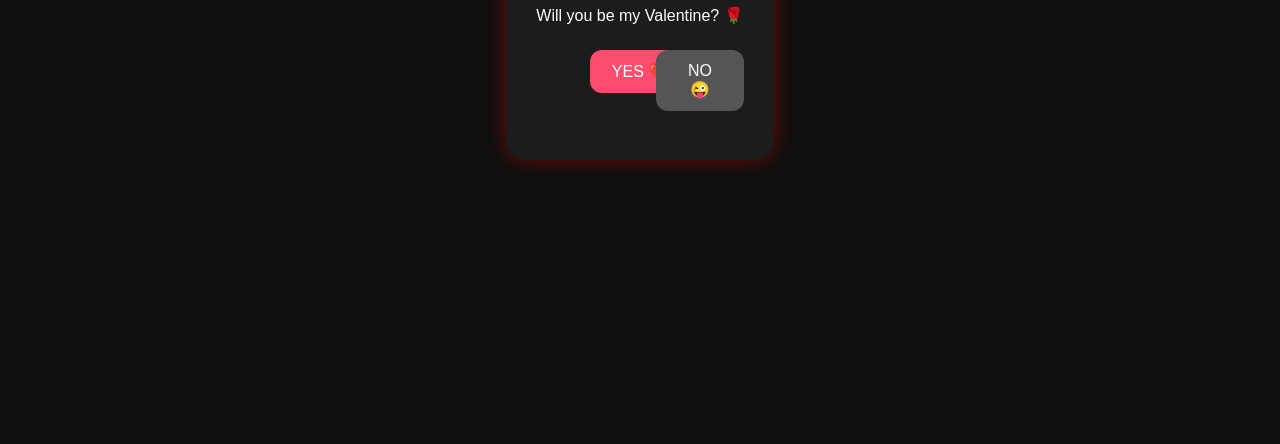
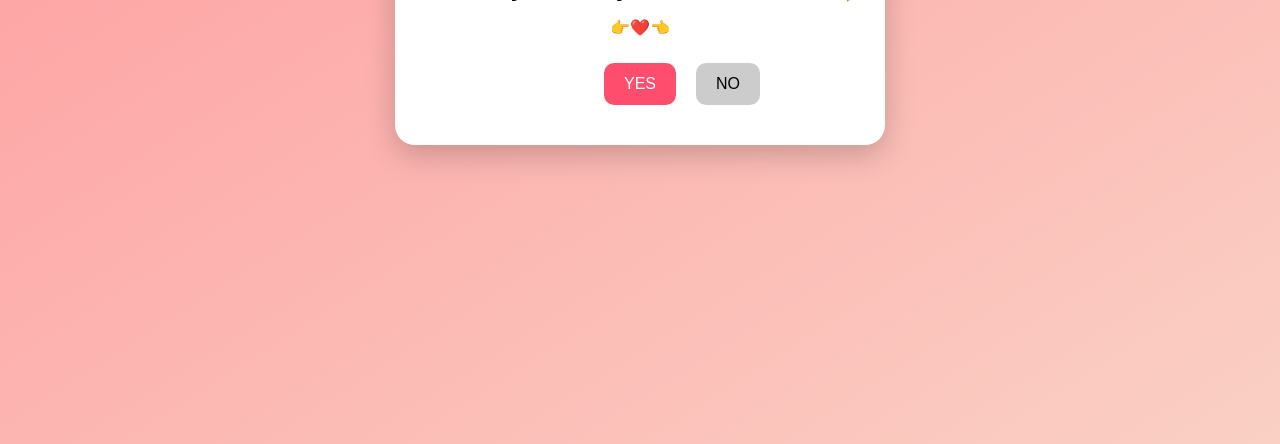
Before and after one commit to fahroujdesouza-sys/Valentine, a plain HTML site: page index.html in a window 1280 px wide. Shown: the part 372-816 px from the top of the page. Drawn offline with Linux system fonts and the light colour scheme.

Commit message:
Valentine proposal❤️

```diff
--- a/index.html
+++ b/index.html
@@ -5,74 +5,70 @@
   <title>For Tara ❤️</title>
   <style>
     body {
-      background: #0f0f0f;
-      color: white;
-      font-family: Arial, sans-serif;
       height: 100vh;
       display: flex;
+      justify-content: center;
       align-items: center;
-      justify-content: center;
-      margin: 0;
+      background: linear-gradient(to bottom right, #ff9a9e, #fad0c4);
+      font-family: Arial, sans-serif;
+      overflow: hidden;
     }
-    .card {
+
+    .box {
       text-align: center;
-      background: #1c1c1c;
+      background: white;
       padding: 30px;
       border-radius: 20px;
-      box-shadow: 0 0 20px rgba(255,0,0,0.4);
+      box-shadow: 0 10px 30px rgba(0,0,0,0.2);
     }
+
     h1 {
-      color: #ff4d6d;
+      font-size: 24px;
     }
-    .buttons {
-      margin-top: 25px;
-      position: relative;
-      height: 80px;
-    }
+
     button {
-      padding: 12px 22px;
+      padding: 12px 20px;
       font-size: 16px;
       border: none;
-      border-radius: 12px;
+      border-radius: 10px;
       cursor: pointer;
+      margin: 10px;
     }
+
     #yes {
-      background: #ff4d6d;
+      background-color: #ff4d6d;
       color: white;
     }
+
     #no {
+      background-color: #ccc;
       position: absolute;
-      background: #555;
-      color: white;
-      left: 120px;
-      top: 0;
     }
   </style>
 </head>
 <body>
 
-<div class="card">
-  <h1>💖 Tara 💖</h1>
-  <p>Will you be my Valentine? 🌹</p>
-  <div class="buttons">
-    <button id="yes" onclick="yesClicked()">YES ❤️</button>
-    <button id="no" onmouseover="moveNo()">NO 😜</button>
+  <div class="box">
+    <h1>💖 Will you be my Valentine, Tara? 💐</h1>
+    <p>👉❤️👈</p>
+    <button id="yes" onclick="yesClick()">YES</button>
+    <button id="no">NO</button>
   </div>
-</div>
 
-<script>
-  function moveNo() {
+  <script>
     const noBtn = document.getElementById("no");
-    const x = Math.random() * 200;
-    const y = Math.random() * 50;
-    noBtn.style.left = x + "px";
-    noBtn.style.top = y + "px";
-  }
 
-  function yesClicked() {
-    alert("💘 She said YES! 💘");
-  }
-</script>
+    noBtn.addEventListener("mouseover", () => {
+      const x = Math.random() * (window.innerWidth - 100);
+      const y = Math.random() * (window.innerHeight - 50);
+      noBtn.style.left = x + "px";
+      noBtn.style.top = y + "px";
+    });
+
+    function yesClick() {
+      document.body.innerHTML = "<h1 style='color:white;'>🥰 I knew it! Happy Valentine’s Day 💕</h1>";
+    }
+  </script>
 
 </body>
 </html>
```
